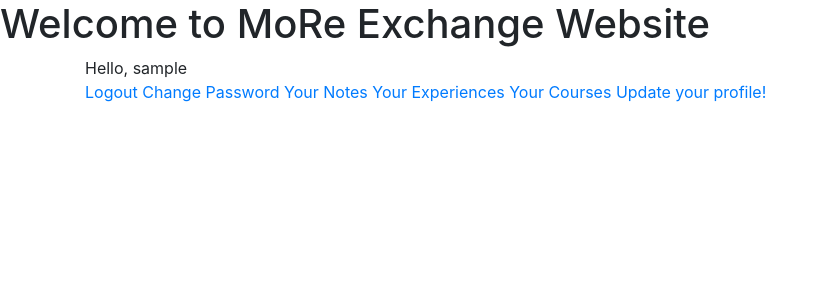
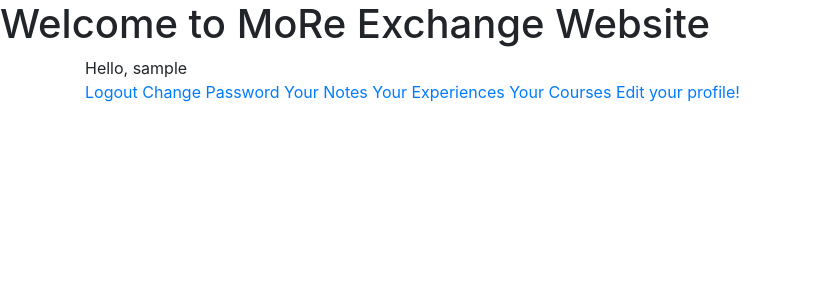
Before and after one commit to k4j3d3v/Student-SharePlace, a Django app: page / in a window 1280 px wide. Shown: the top 300 px of the page, without its empty margins (0-827 px from the left). Run offline with Django 3.2, Linux system fonts and the light colour scheme; the visitor is signed in with stand-in values (Sample User, id 1).

Commit message:
Reviewed getting user mode for edit profile view.

```diff
--- a/users/templates/users/dashboard.html
+++ b/users/templates/users/dashboard.html
@@ -15,7 +15,7 @@ Hello,
     <a href="{% url 'notes' %}">Your Notes</a>
     <a href="{% url 'experiences' %}">Your Experiences</a>
     <a href="{% url 'content:course-list' %}">Your Courses</a>
-    <a href="{% url 'update' pk=user.pk %}">Update your profile!</a>
+    <a href="{% url 'edit_profile' %}">Edit your profile!</a>
     {% else %}
     <a href="{% url 'login' %}">Login</a>
     <a href="{% url 'register' %}">Join Us!</a>
--- a/users/urls.py
+++ b/users/urls.py
@@ -12,6 +12,6 @@ urlpatterns = [
     path('register/', register, name='register'),
     path('notes', NotesListView.as_view(), name='notes'),
     path('experiences', ExperiencesListView.as_view(), name='experiences'),
-    path('update/<int:pk>', ProfileUpdate.as_view(), name='update'),
+    path('edit_profile', ProfileUpdate.as_view(), name='edit_profile'),
 
 ]
--- a/users/views.py
+++ b/users/views.py
@@ -33,6 +33,9 @@ class ProfileUpdate(LoginRequiredMixin, UpdateView):
     form_class = CustomUserChangeForm
     template_name = 'users/user_update_form.html'
 
+    def get_object(self):
+        return self.request.user
+
 
 class NotesListView(LoginRequiredMixin, ListView):
     model = Note
```
